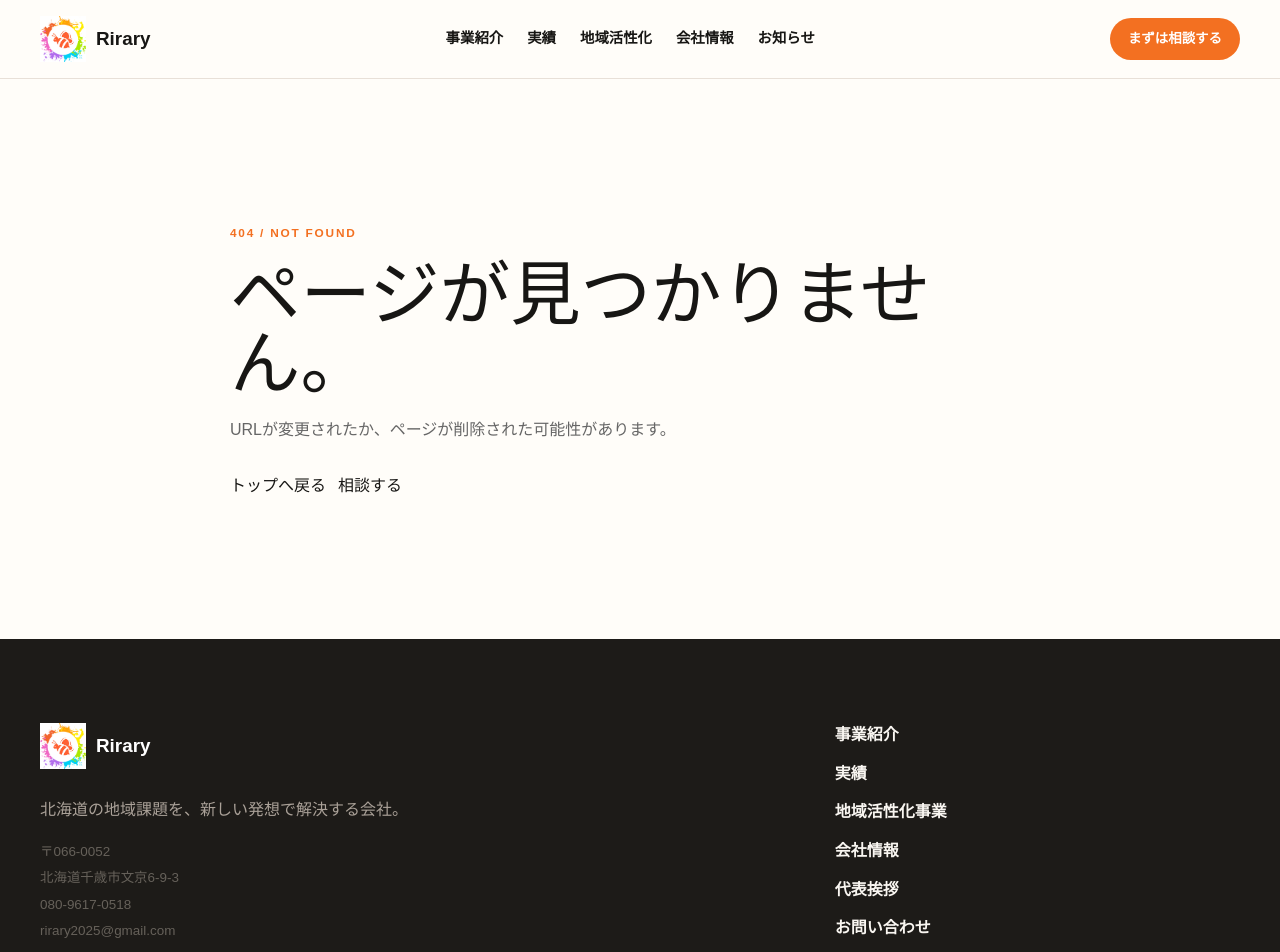
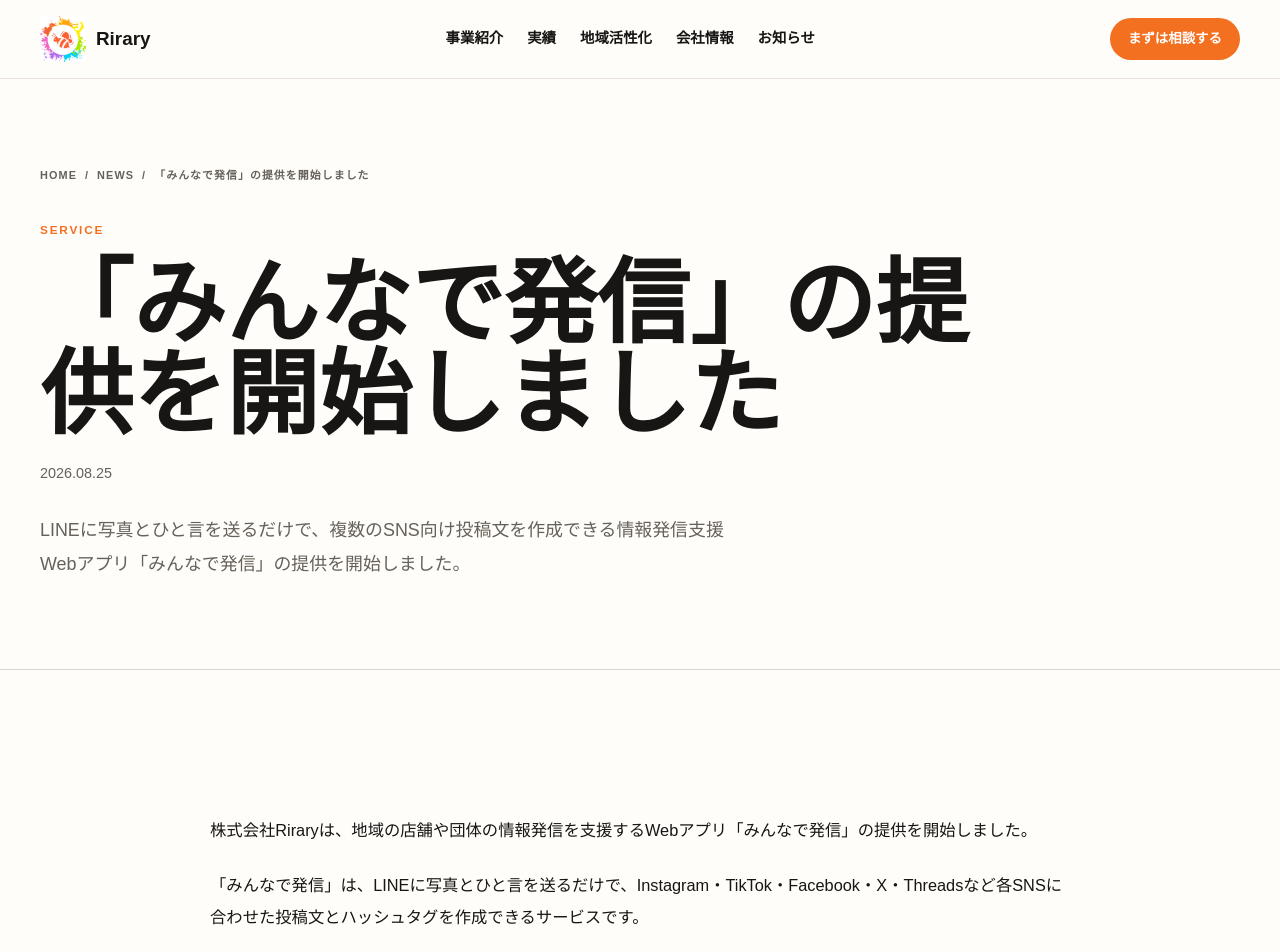
Before and after one commit to rirary2025-cloud/rirary-web, a Next.js app in the folder app/: page /news/minna-de-hasshin-release in a window 1280 px wide. Before the commit this address had no page. Shown: the top 952 px of the page. Built offline with nearby package versions, Linux system fonts and the light colour scheme.

Commit message:
Add news detail pages and links

```diff
--- a/app/app/globals.css
+++ b/app/app/globals.css
@@ -589,11 +589,21 @@
 /* News */
 .news-heading { margin-bottom: 24px; }
 .news-list { border-top: 1px solid var(--color-border); }
-.news-item { display: grid; grid-template-columns: 88px 1fr auto; gap: 12px; align-items: center; padding: 20px 0; border-bottom: 1px solid var(--color-border); }
+.news-item { display: grid; grid-template-columns: 88px 1fr auto; gap: 12px; align-items: center; padding: 20px 0; border-bottom: 1px solid var(--color-border); text-decoration: none; transition: color 180ms ease, border-color 180ms ease; }
+.news-item:hover,
+.news-item:focus-visible { color: var(--color-brand); border-color: var(--color-brand); }
 .news-item time { font-size: .78rem; color: var(--color-ink-soft); }
 .news-category { display: none; font-size: .7rem; font-weight: 800; letter-spacing: .1em; color: var(--color-brand); }
 .news-item strong { font-size: .95rem; line-height: 1.5; }
 .news-arrow { color: var(--color-brand); }
+.news-detail-title { max-width: 980px; }
+.news-detail-meta { margin-top: 22px; color: var(--color-ink-soft); font-size: .9rem; }
+.news-detail-layout { max-width: 860px; }
+.news-detail-body { display: grid; gap: 22px; font-size: 1.02rem; line-height: 2; }
+.news-detail-body p { margin: 0; }
+.news-detail-links { margin-top: 34px; padding-top: 28px; border-top: 1px solid var(--color-border); }
+.news-detail-links h2 { margin: 8px 0 16px; font-size: 1.5rem; }
+.news-detail-links div { display: flex; flex-wrap: wrap; gap: 14px 24px; }
 
 /* CTA + footer */
 .final-cta-section { background: var(--color-brand); color: white; }
--- /dev/null
+++ b/app/app/news/[slug]/page.tsx
@@ -0,0 +1,79 @@
+import type { Metadata } from "next";
+import Link from "next/link";
+import { notFound } from "next/navigation";
+import { Breadcrumbs } from "@/components/ui/breadcrumbs";
+import { ContactBand } from "@/components/ui/contact-band";
+import { news } from "@/content/news";
+
+type Props = { params: Promise<{ slug: string }> };
+
+export function generateStaticParams() {
+  return news.map((item) => ({ slug: item.slug }));
+}
+
+export async function generateMetadata({ params }: Props): Promise<Metadata> {
+  const { slug } = await params;
+  const item = news.find((entry) => entry.slug === slug);
+  if (!item) return {};
+
+  return {
+    title: item.title,
+    description: item.summary,
+    alternates: { canonical: `/news/${item.slug}` },
+    openGraph: {
+      type: "article",
+      locale: "ja_JP",
+      url: `/news/${item.slug}`,
+      title: item.title,
+      description: item.summary,
+    },
+  };
+}
+
+export default async function NewsDetailPage({ params }: Props) {
+  const { slug } = await params;
+  const item = news.find((entry) => entry.slug === slug);
+  if (!item) notFound();
+
+  return (
+    <main>
+      <section className="page-hero">
+        <div className="site-container">
+          <Breadcrumbs items={[{ label: "NEWS", href: "/news" }, { label: item.title }]} />
+          <span className="eyebrow">{item.category}</span>
+          <h1 className="page-title news-detail-title">{item.title}</h1>
+          <div className="news-detail-meta">
+            <time dateTime={item.date}>{item.date.replaceAll("-", ".")}</time>
+          </div>
+          {item.summary && <p className="body-lg page-lead">{item.summary}</p>}
+        </div>
+      </section>
+
+      <section className="section">
+        <div className="site-container news-detail-layout">
+          <article className="news-detail-body">
+            {(item.body?.length ? item.body : item.summary ? [item.summary] : []).map((paragraph) => (
+              <p key={paragraph}>{paragraph}</p>
+            ))}
+
+            {item.links && item.links.length > 0 && (
+              <section className="news-detail-links" aria-labelledby="news-related-links">
+                <span className="eyebrow">RELATED LINK</span>
+                <h2 id="news-related-links">関連リンク</h2>
+                <div>
+                  {item.links.map((link) => (
+                    <Link className="text-link" href={link.href} target="_blank" rel="noreferrer" key={link.href}>
+                      {link.label} ↗
+                    </Link>
+                  ))}
+                </div>
+              </section>
+            )}
+          </article>
+        </div>
+      </section>
+
+      <ContactBand title="サービスや情報発信について相談する。" />
+    </main>
+  );
+}
--- a/app/app/news/page.tsx
+++ b/app/app/news/page.tsx
@@ -1,5 +1,6 @@
 import type { Metadata } from "next";
+import Link from "next/link";
 import { Breadcrumbs } from "@/components/ui/breadcrumbs";
 import { news } from "@/content/news";
 export const metadata: Metadata = { title: "お知らせ", description: "株式会社Riraryからのお知らせ。", alternates: { canonical: "/news" } };
-export default function NewsPage(){return <main><section className="page-hero"><div className="site-container"><Breadcrumbs items={[{label:"NEWS"}]} /><span className="eyebrow">NEWS</span><h1 className="page-title">お知らせ</h1></div></section><section className="section"><div className="site-container">{news.length ? <div className="news-list">{news.map(item => <article className="news-item" key={item.slug}><time dateTime={item.date}>{item.date.replaceAll("-", ".")}</time><span className="news-category">{item.category}</span><strong>{item.title}</strong></article>)}</div> : <div className="empty-state"><strong>NEWS COMING SOON</strong><p>正式に公開するお知らせを確認後、ここへ追加します。更新データは <code>content/news.ts</code> に集約しています。</p></div>}</div></section></main>}
+export default function NewsPage(){return <main><section className="page-hero"><div className="site-container"><Breadcrumbs items={[{label:"NEWS"}]} /><span className="eyebrow">NEWS</span><h1 className="page-title">お知らせ</h1></div></section><section className="section"><div className="site-container">{news.length ? <div className="news-list">{news.map(item => <Link className="news-item" href={`/news/${item.slug}`} key={item.slug} aria-label={`${item.title}の詳細を見る`}><time dateTime={item.date}>{item.date.replaceAll("-", ".")}</time><span className="news-category">{item.category}</span><strong>{item.title}</strong><span className="news-arrow" aria-hidden="true">↗</span></Link>)}</div> : <div className="empty-state"><strong>NEWS COMING SOON</strong><p>正式に公開するお知らせを確認後、ここへ追加します。更新データは <code>content/news.ts</code> に集約しています。</p></div>}</div></section></main>}
--- a/app/app/page.tsx
+++ b/app/app/page.tsx
@@ -164,7 +164,7 @@
           </div>
           {news.length ? <div className="news-list">
             {news.slice(0, 3).map((item) => (
-              <div className="news-item" key={item.slug}><time dateTime={item.date}>{item.date.replaceAll("-", ".")}</time><span className="news-category">{item.category}</span><strong>{item.title}</strong><span className="news-arrow">↗</span></div>
+              <Link className="news-item" href={`/news/${item.slug}`} key={item.slug} aria-label={`${item.title}の詳細を見る`}><time dateTime={item.date}>{item.date.replaceAll("-", ".")}</time><span className="news-category">{item.category}</span><strong>{item.title}</strong><span className="news-arrow" aria-hidden="true">↗</span></Link>
             ))}
           </div> : <div className="empty-state"><strong>NEWS COMING SOON</strong><p>正式なお知らせを確認後に掲載します。</p></div>}
         </div>
--- a/app/app/sitemap.ts
+++ b/app/app/sitemap.ts
@@ -1,5 +1,6 @@
 import type { MetadataRoute } from "next";
 import { businesses } from "@/lib/site-data";
+import { news } from "@/content/news";
 import { works } from "@/content/works";
 import { siteUrl } from "@/lib/seo";
 
@@ -7,10 +8,11 @@
   const staticRoutes = ["", "/services", "/works", "/regional-project", "/about", "/message", "/news", "/contact", "/privacy"];
   const serviceRoutes = businesses.map((business) => `/services/${business.slug}`);
   const workRoutes = works.map((work) => `/works/${work.slug}`);
+  const newsRoutes = news.map((item) => `/news/${item.slug}`);
 
-  return [...staticRoutes, ...serviceRoutes, ...workRoutes].map((route) => ({
+  return [...staticRoutes, ...serviceRoutes, ...workRoutes, ...newsRoutes].map((route) => ({
     url: `${siteUrl}${route}`,
-    changeFrequency: route === "" ? "weekly" : route === "/news" ? "weekly" : "monthly",
+    changeFrequency: route === "" ? "weekly" : route.startsWith("/news") ? "weekly" : "monthly",
     priority: route === "" ? 1 : route.startsWith("/services/") || route.startsWith("/works/") ? 0.7 : 0.8,
   }));
 }
--- a/app/content/news.ts
+++ b/app/content/news.ts
@@ -5,6 +5,10 @@
   title: string;
   summary?: string;
   body?: readonly string[];
+  links?: readonly {
+    label: string;
+    href: string;
+  }[];
 };
 
 // 正式に公開するお知らせのみ追加する。
@@ -21,5 +25,6 @@
       "「みんなで発信」は、LINEに写真とひと言を送るだけで、Instagram・TikTok・Facebook・X・Threadsなど各SNSに合わせた投稿文とハッシュタグを作成できるサービスです。",
       "発信担当者だけに負担が集中しないよう、店主やスタッフがそれぞれのタイミングで日常の情報を発信しやすくすることを目指しています。",
     ],
+    links: [{ label: "みんなで発信のサイトを見る", href: "https://minna-de-deploy.com/" }],
   },
 ];
```
